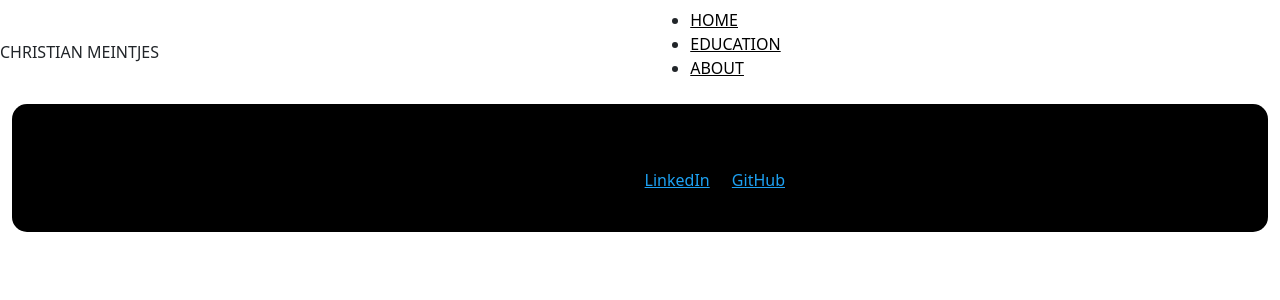
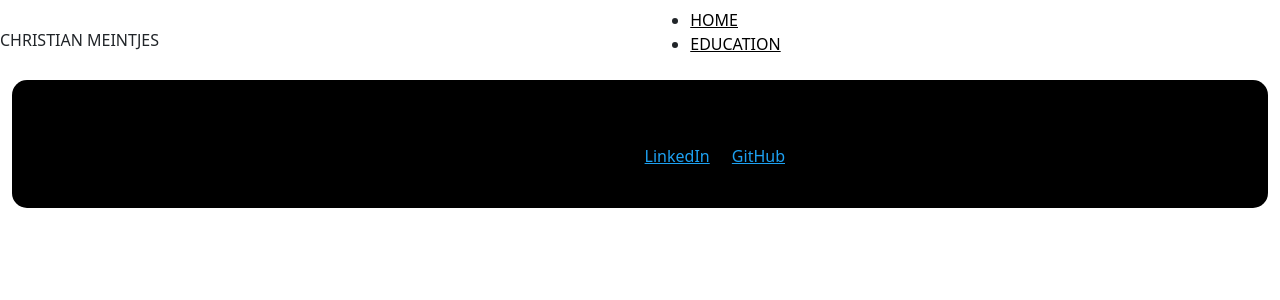
Before and after one commit to C-M-98/Project-Repository, a Django app: page /about/ in a window 1280 px wide. Shown: the top 300 px of the page. Run offline with Django 5.2, Linux system fonts and the light colour scheme; data that the repository does not hold is empty.

Commit message:
Final Commit

```diff
--- a/details/templates/details/nav.html
+++ b/details/templates/details/nav.html
@@ -3,7 +3,6 @@
     <ul class="nav-links">
       <li><a href="/">HOME</a></li>
       <li><a href="{% url 'details:about' %}">EDUCATION</a></li>
-      <li><a href="#services">ABOUT</a></li>
     </ul>
     <div class="indicator"></div>
   </nav>
```
Also changed, not shown: 1 other file.
